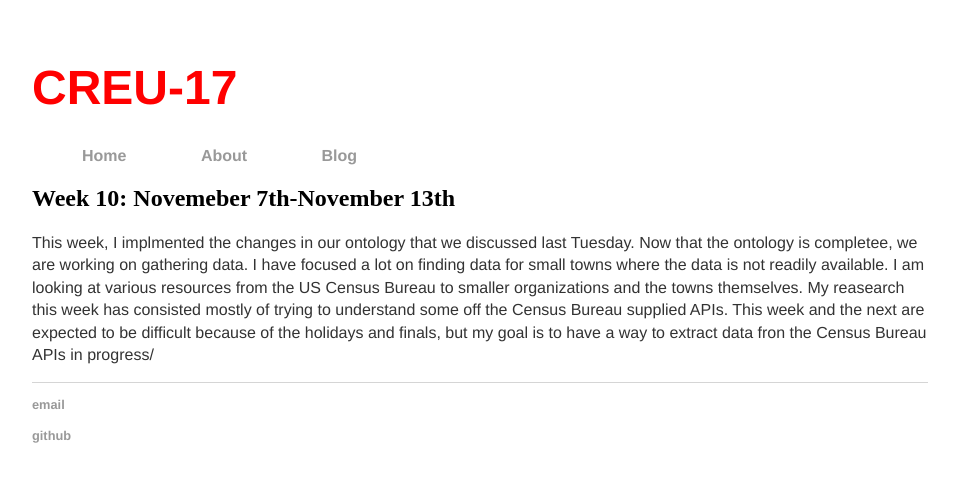
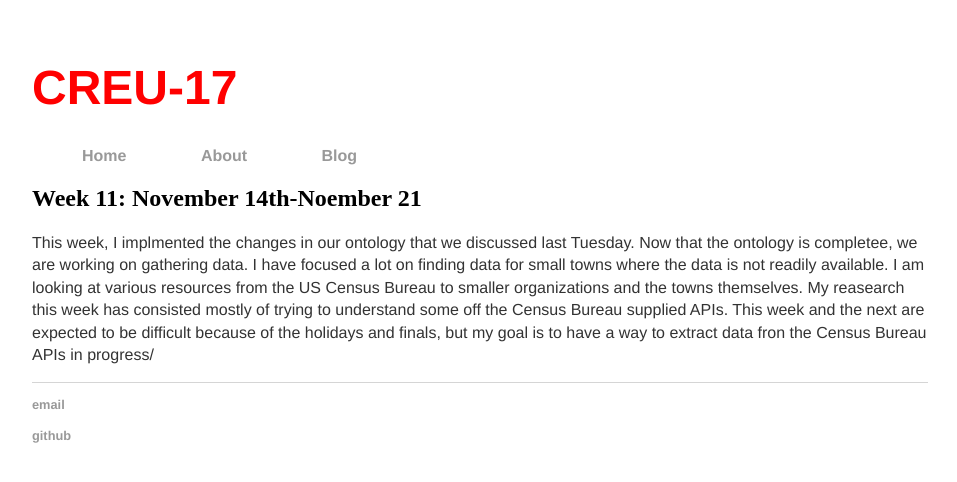
Before and after one commit to maxpaper86/CREU-Poly-17, a Jekyll site: the page built from _posts/2017-11-21-Week11.md, in a window 1280 px wide. Shown: the top 482 px of the page, without its empty margins (160-1117 px from the left). Built offline with Jekyll 4.4.1, drawn with Linux system fonts in a browser that asks for light colours.

Commit message:
Update and rename 2017-11-21-Week10.md to 2017-11-21-Week11.md

```diff
--- a/_posts/2017-11-21-Week10.md
+++ b/_posts/2017-11-21-Week11.md
@@ -1,6 +1,6 @@
 ---
 layout: default
-title: "Week 10: Novemeber 7th-November 13th"
+title: "Week 11: November 14th-Noember 21"
 date: 2017-11-13
 published: true
 excerpt_separator: <excerpt>
```
